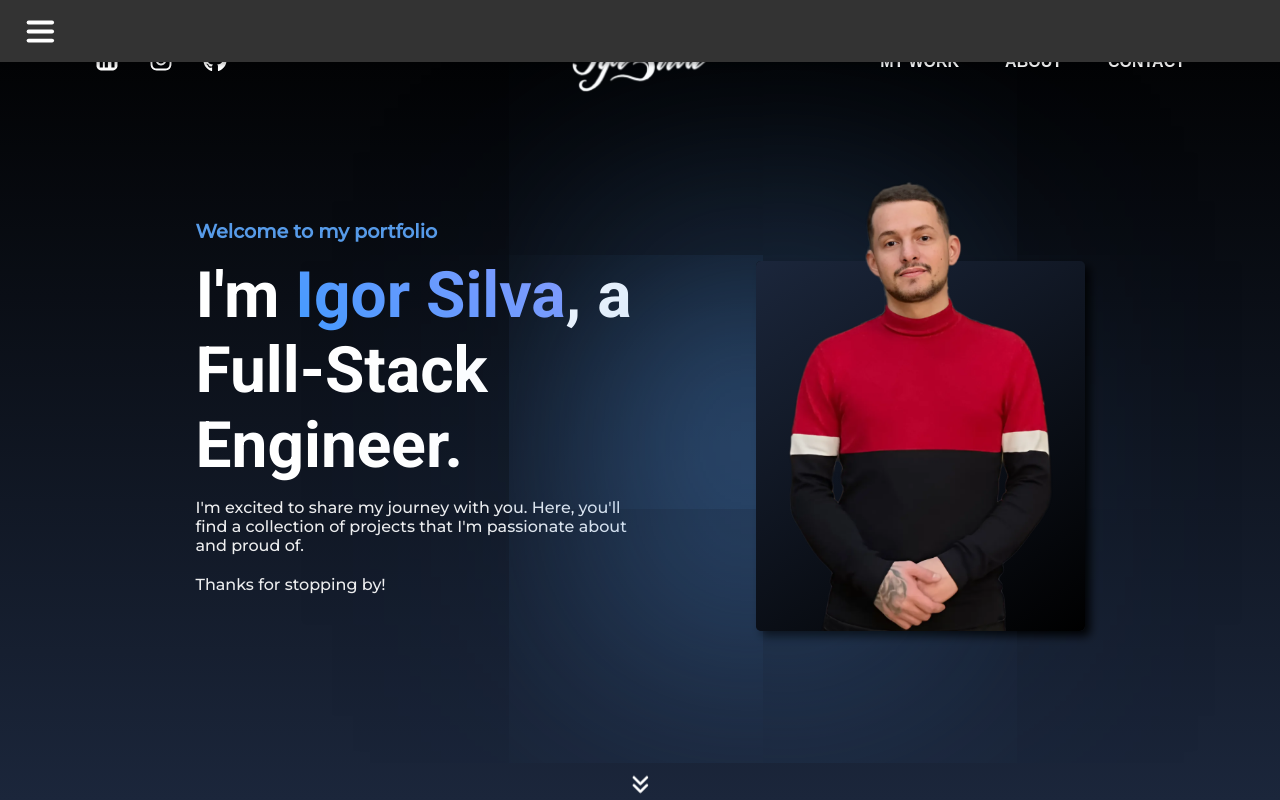
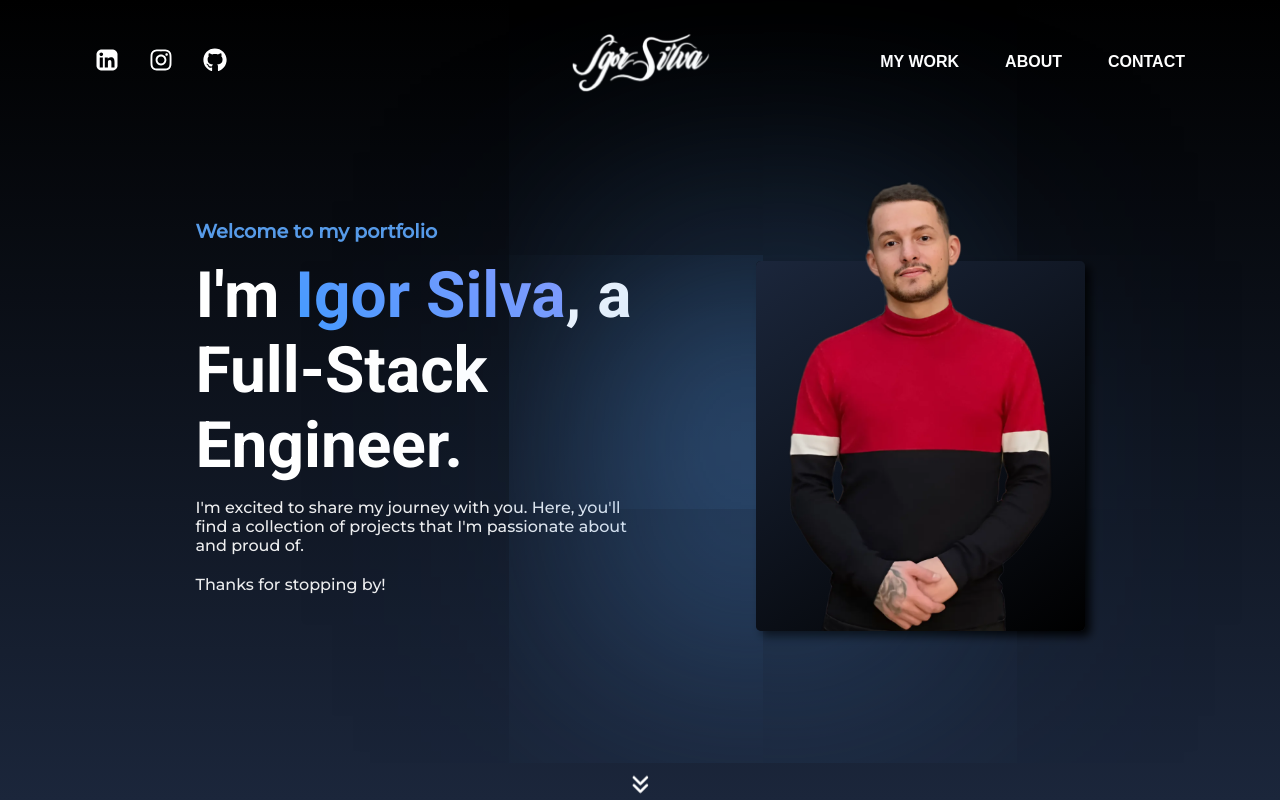
Before and after one commit to IgorSilva0/my-portfolio, a Next.js app: page / in a window 1280 px wide. Built offline with nearby package versions, Linux system fonts and the light colour scheme.

Commit message:
Ajusted nav bar

```diff
--- a/app/components/nav/styles.module.scss
+++ b/app/components/nav/styles.module.scss
@@ -70,10 +70,14 @@
     color: white;
     z-index: 1000;
     padding: 15px 20px;
-    display: flex;
+    display: none;
     justify-content: space-between;
     align-items: center;
     box-shadow: 0 2px 5px rgba(0, 0, 0, 0.3);
+
+    @include xs {
+        display: flex;
+    }
 }
 
 .menu {
```
